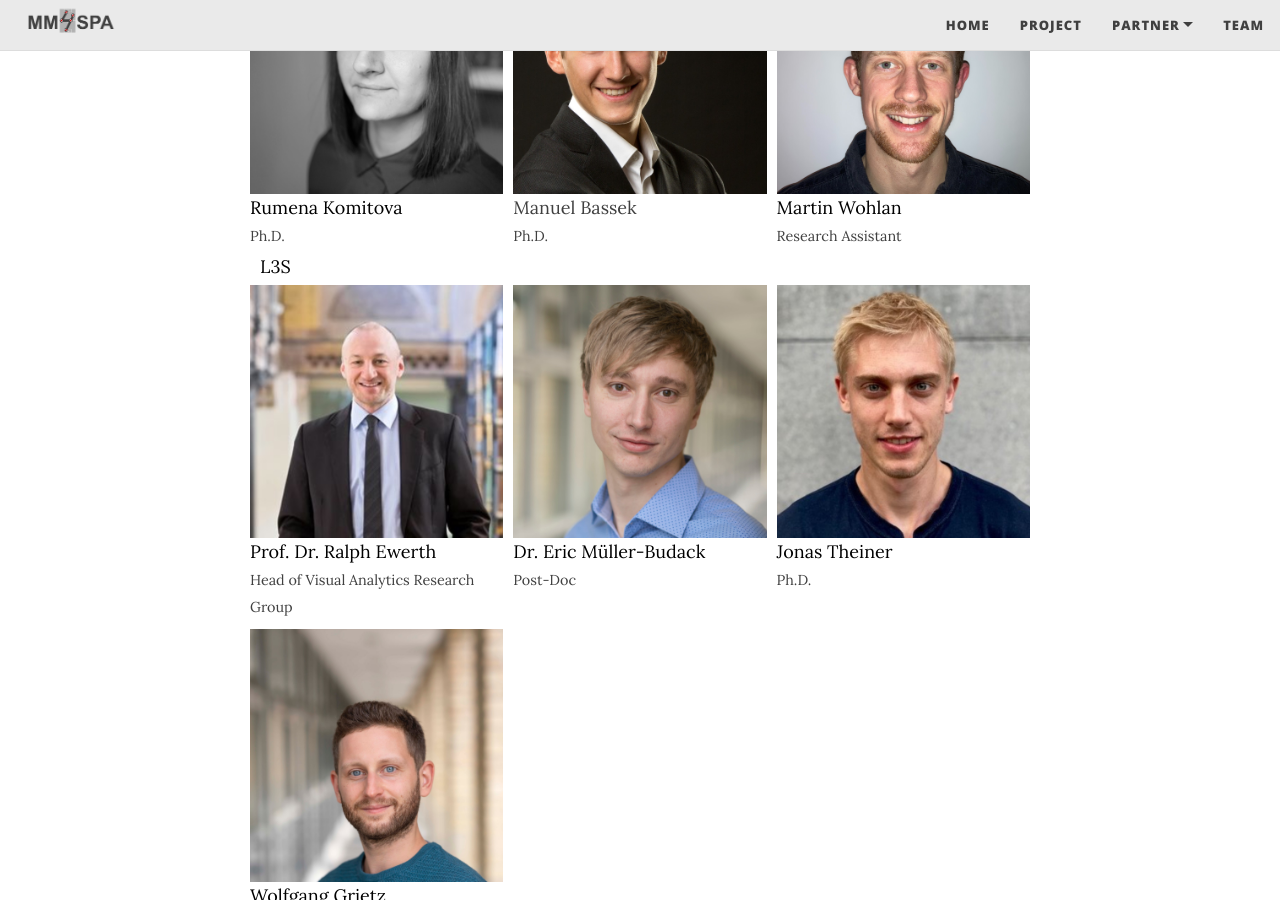
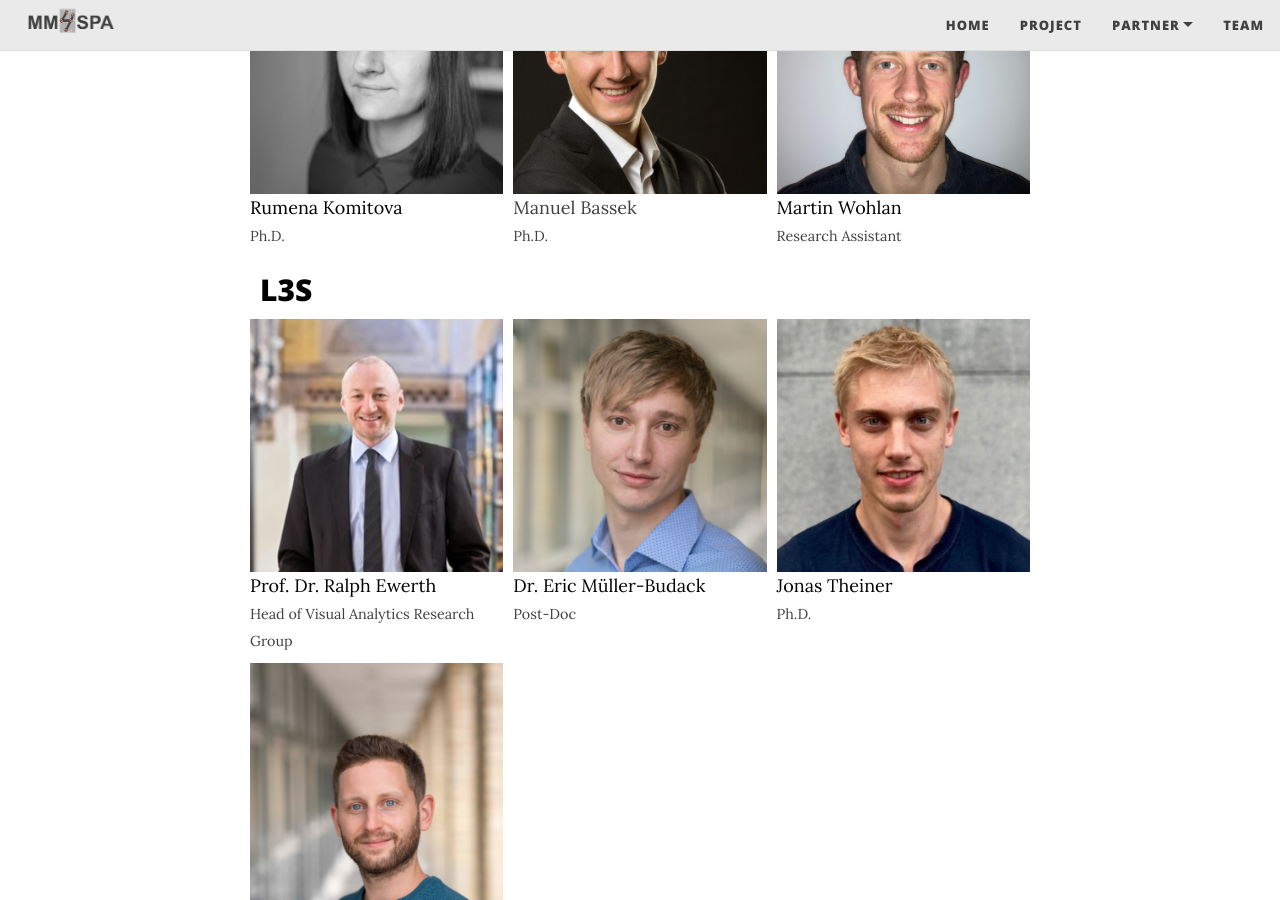
Before and after one commit to MartinWohlan/prototyp_officia_website, a Jekyll site: the page built from team.md, in a window 1280 px wide and 900 px high, scrolled down 679 px. Built offline with Jekyll 4.4.1, drawn with Linux system fonts in a browser that asks for light colours; nearby versions of some CDN libraries.

```diff
--- a/team.md
+++ b/team.md
@@ -39,7 +39,7 @@
   </div>
 
 
-<center> <a href="https://www.tib.eu/en/research-development/visual-analytics" style="color:black"> L3S </a> </center>
+<center> <a href="https://www.tib.eu/en/research-development/visual-analytics" style="color:black"> <h2>L3S</h2> </a> </center>
   <div class="row">
      <div class="column">
       <img src="../assets/img/Ralph_Ewerth.jpeg"><a href="https://www.tib.eu/en/research-development/visual-analytics/staff/ralph-ewerth" style="color:black">Prof. Dr. Ralph Ewerth</a> <br />
```
